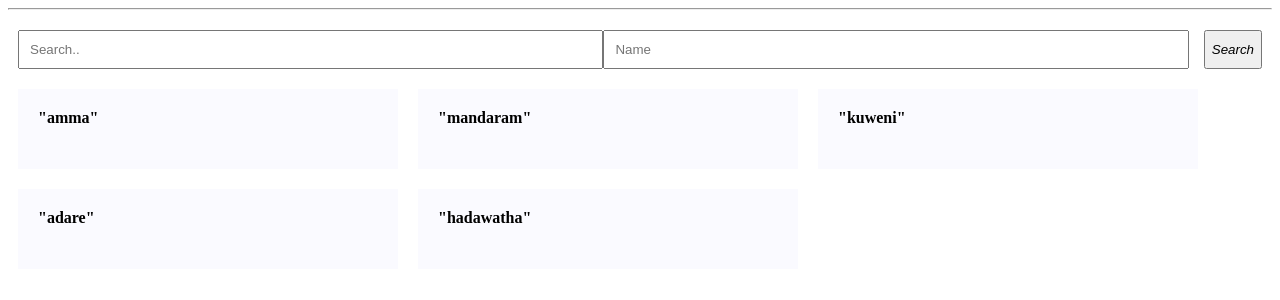
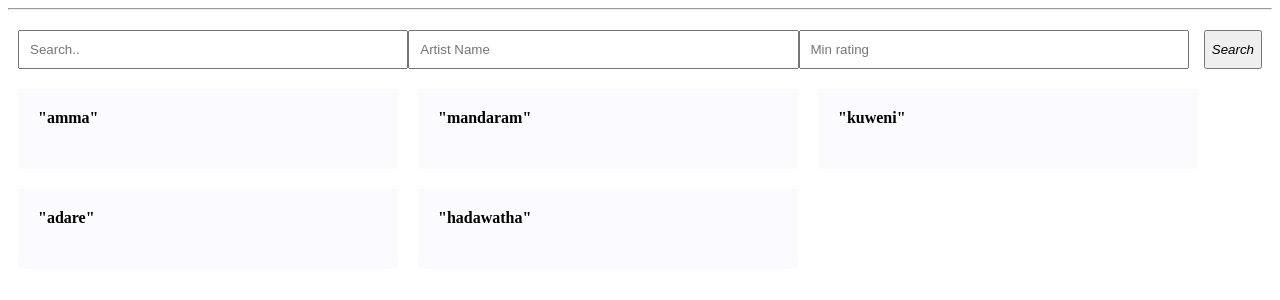
Before and after one commit to RavinSG/SongSearch, a Flask app: page / in a window 1280 px wide. Shown: the top 300 px of the page. Run offline with Flask 2, Linux system fonts and the light colour scheme; data that the repository does not hold is empty.

Commit message:
Queries can be filtered using song rating

```diff
--- a/searchapp/app/app.py
+++ b/searchapp/app/app.py
@@ -37,13 +37,15 @@ def search_single_product():
     """
     query = request.args.get('search')
     artist_name = request.args.get('artist_name')
+    min_rating = request.args.get('min_rating')
     num_results = 50
-    products_by_category = [(query, search(query, num_results, artist_name))]
+    products_by_category = [(query, search(query, num_results, artist_name, min_rating))]
     return render_template(
         'index.html',
         products_by_category=products_by_category,
         search_term=query,
-        artist_name=artist_name
+        artist_name=artist_name,
+        min_rating=min_rating
     )
 
 
--- a/searchapp/app/search.py
+++ b/searchapp/app/search.py
@@ -24,22 +24,25 @@ class SearchResult:
         )
 
 
-def search(term: str, count: int, artist_name=None) -> List[SearchResult]:
+def search(term: str, count: int, artist_name=None, min_rating=0) -> List[SearchResult]:
     client = Elasticsearch()
     # Elasticsearch 6 requires the content-type header to be set, and this is
     # not included by default in the current version of elasticsearch-py
     client.transport.connection_pool.connection.headers.update(HEADERS)
 
     s = Search(using=client, index=INDEX_NAME, doc_type=DOC_TYPE)
-    # filters = []
-    filters = [{
-        "range": {
-            "track_rating": {
-                "gte": 0,
-                "lte": 10
+    filters = []
+
+    if min_rating != '' and float(min_rating) > 0:
+        rating_facet = {
+            "range": {
+                "track_rating": {
+                    "gte": float(min_rating)
+                }
             }
         }
-    }]
+
+        filters.append(rating_facet)
 
     if artist_name is not None and artist_name != '':
         artist_facet = {
--- a/searchapp/app/templates/index.html
+++ b/searchapp/app/templates/index.html
@@ -70,7 +70,8 @@
 
   <form id="search-bar" action="/search">
     <input type="text" placeholder="Search.." name="search" value="{{ search_term }}">
-    <input type="text" placeholder="Name" name="artist_name" value="{{ artist_name }}">
+    <input type="text" placeholder="Artist Name" name="artist_name" value="{{ artist_name }}">
+    <input type="text" placeholder="Min rating" name="min_rating" value="{{ min_rating }}">
     <button type="submit"><i class="fa fa-search">Search</i></button>
   </form>
 
```
